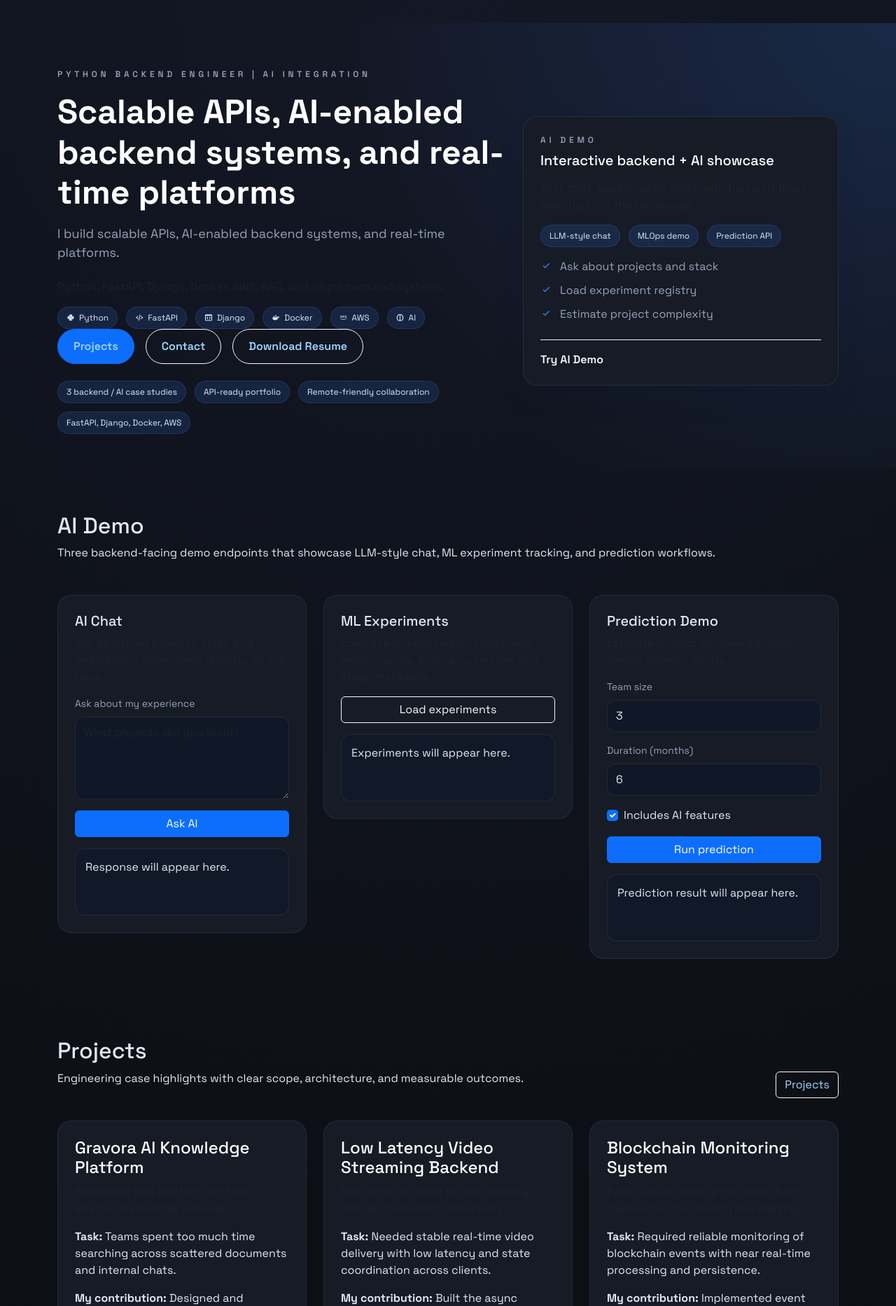
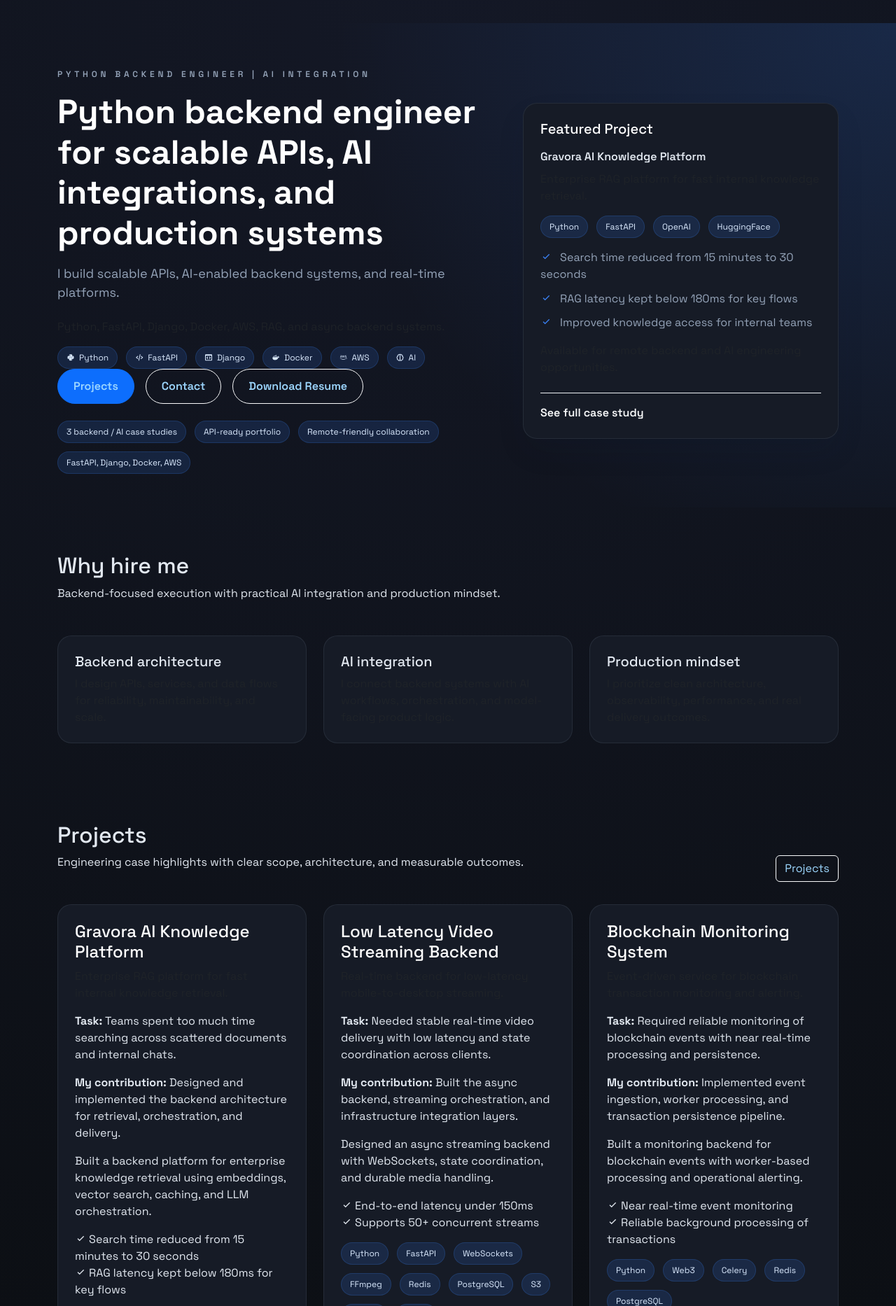
Before and after one commit to Oscardkyou/django-portfolio, a Django app: page / in a window 1280 px wide. Shown: the part 57-1923 px from the top of the page at 70% size. Run offline with Django 5.2, Linux system fonts and the light colour scheme; some libraries are stand-ins or nearby versions.

Commit message:
Update contact email from Yandex to Gmail and restructure homepage with featured project card and value proposition section

```diff
--- a/portfolio/data.py
+++ b/portfolio/data.py
@@ -22,7 +22,7 @@ AUTHOR = {
         "en": "Python, FastAPI, Django, Docker, AWS, RAG, and async backend systems.",
         "ru": "Python, FastAPI, Django, Docker, AWS, RAG и асинхронные backend-системы.",
     },
-    "email": "dauren2050@yandex.ru",
+    "email": "daurendevdk@gmail.com",
     "telegram": "https://t.me/DK_Oscar",
     "github": "https://github.com/Oscardkyou",
     "linkedin": "",
--- a/portfolio/templates/base.html
+++ b/portfolio/templates/base.html
@@ -87,7 +87,7 @@
                <div class="col-sm-6 social text-md-end">
                   <a href="https://t.me/DK_Oscar" aria-label="Telegram" target="_blank" rel="noopener"><span class="bx bxl-telegram"></span></a>
                   <a href="https://github.com/Oscardkyou" aria-label="GitHub" target="_blank" rel="noopener"><span class="bx bxl-github"></span></a>
-                  <a href="mailto:dauren2050@yandex.ru" aria-label="Email"><span class="bx bx-envelope"></span></a>
+                  <a href="mailto:daurendevdk@gmail.com" aria-label="Email"><span class="bx bx-envelope"></span></a>
                   <a href="{% url 'contact' %}" aria-label="Contact"><span class="bx bx-message-square-detail"></span></a>
                </div>
             </div>
--- a/portfolio/templates/index.html
+++ b/portfolio/templates/index.html
@@ -6,7 +6,7 @@
       <div class="row align-items-center">
          <div class="col-lg-7" data-aos="fade-up">
             <p class="hero-eyebrow">{{ author_data.title }}</p>
-            <h1 class="hero-title">Scalable APIs, AI-enabled backend systems, and real-time platforms</h1>
+            <h1 class="hero-title">Python backend engineer for scalable APIs, AI integrations, and production systems</h1>
             <p class="hero-subtitle">{{ author_data.hero_summary }}</p>
             <p class="text-muted mb-3">{{ author_data.hero_strengths }}</p>
             <div class="tech-icons">
@@ -30,73 +30,58 @@
          </div>
          <div class="col-lg-5 mt-4 mt-lg-0" data-aos="fade-up" data-aos-delay="150">
             <div class="hero-card">
-               <p class="hero-eyebrow mb-2">AI Demo</p>
-               <h3 class="h3 mb-3">Interactive backend + AI showcase</h3>
-               <p class="mb-3 text-muted">Test chat, experiments, and prediction workflows directly from the homepage.</p>
+               <h3 class="h3 mb-3">{{ ui.featured_project }}</h3>
+               {% if featured_project %}
+               <p class="mb-2 fw-semibold">{{ featured_project.title }}</p>
+               <p class="mb-3 text-muted">{{ featured_project.summary }}</p>
                <div class="stack-chips">
-                  <span>LLM-style chat</span>
-                  <span>MLOps demo</span>
-                  <span>Prediction API</span>
+                  {% for item in featured_project.stack|slice:":4" %}
+                  <span>{{ item }}</span>
+                  {% endfor %}
                </div>
                <ul class="list-unstyled mt-3 mb-0 hero-preview-list">
-                  <li><span class='bx bx-check'></span> Ask about projects and stack</li>
-                  <li><span class='bx bx-check'></span> Load experiment registry</li>
-                  <li><span class='bx bx-check'></span> Estimate project complexity</li>
+                  {% for result in featured_project.results|slice:":3" %}
+                  <li><span class='bx bx-check'></span> {{ result }}</li>
+                  {% endfor %}
                </ul>
+               <p class="text-muted mt-3 mb-0">{{ author_data.availability }}</p>
                <div class="hero-card-footer">
-                  <a class="link-light fw-semibold" href="#ai-demo-section">Try AI Demo</a>
+                  <a class="link-light fw-semibold" href="{% url 'work_detail' featured_project.slug %}?lang={{ lang }}">{{ ui.see_full_case }}</a>
                </div>
+               {% else %}
+               <p class="mb-0">Featured projects will appear here once added.</p>
+               {% endif %}
             </div>
          </div>
       </div>
    </div>
 </section>
 
-<section class="section" id="ai-demo-section">
+<section class="section">
    <div class="container">
       <div class="section-header">
          <div>
-            <h2>AI Demo</h2>
-            <p>Three backend-facing demo endpoints that showcase LLM-style chat, ML experiment tracking, and prediction workflows.</p>
+            <h2>Why hire me</h2>
+            <p>Backend-focused execution with practical AI integration and production mindset.</p>
          </div>
       </div>
       <div class="row g-4">
-         <div class="col-md-6 col-lg-4">
+         <div class="col-md-4">
             <div class="project-card">
-               <h5>AI Chat</h5>
-               <p class="text-muted">Ask about my projects, skills, and engineering experience directly on the page.</p>
-               <div class="ai-demo-form">
-                  <label class="form-label" for="ai-chat-input">Ask about my experience</label>
-                  <textarea class="form-control" id="ai-chat-input" rows="4" placeholder="What projects did you build?"></textarea>
-                  <button type="button" class="btn btn-primary mt-3 w-100" id="ai-chat-submit" data-endpoint="{% url 'api_ai_chat' %}">Ask AI</button>
-               </div>
-               <div class="ai-demo-output mt-3" id="ai-chat-output">Response will appear here.</div>
+               <h5>Backend architecture</h5>
+               <p class="text-muted mb-0">I design APIs, services, and data flows for reliability, maintainability, and scale.</p>
             </div>
          </div>
-         <div class="col-md-6 col-lg-4">
+         <div class="col-md-4">
             <div class="project-card">
-               <h5>ML Experiments</h5>
-               <p class="text-muted">Load experiment registry data with model names, accuracy, version, and stage metadata.</p>
-               <button type="button" class="btn btn-outline-light w-100" id="ai-experiments-load" data-endpoint="{% url 'api_ai_experiments' %}">Load experiments</button>
-               <div class="ai-demo-output mt-3" id="ai-experiments-output">Experiments will appear here.</div>
+               <h5>AI integration</h5>
+               <p class="text-muted mb-0">I connect backend systems with AI workflows, orchestration, and model-facing product logic.</p>
             </div>
          </div>
-         <div class="col-md-6 col-lg-4">
+         <div class="col-md-4">
             <div class="project-card">
-               <h5>Prediction Demo</h5>
-               <p class="text-muted">Estimate project complexity using simple delivery inputs.</p>
-               <div class="ai-demo-form">
-                  <label class="form-label" for="predict-team-size">Team size</label>
-                  <input class="form-control" id="predict-team-size" type="number" min="1" value="3">
-                  <label class="form-label mt-3" for="predict-duration">Duration (months)</label>
-                  <input class="form-control" id="predict-duration" type="number" min="1" value="6">
-                  <div class="form-check mt-3">
-                     <input class="form-check-input" type="checkbox" id="predict-ai-features" checked>
-                     <label class="form-check-label" for="predict-ai-features">Includes AI features</label>
-                  </div>
-                  <button type="button" class="btn btn-primary mt-3 w-100" id="ai-predict-submit" data-endpoint="{% url 'api_ai_predict' %}">Run prediction</button>
-               </div>
-               <div class="ai-demo-output mt-3" id="ai-predict-output">Prediction result will appear here.</div>
+               <h5>Production mindset</h5>
+               <p class="text-muted mb-0">I prioritize clean architecture, observability, performance, and real delivery outcomes.</p>
             </div>
          </div>
       </div>
@@ -200,4 +185,55 @@
    </div>
 </section>
 
+<section class="section">
+   <div class="container">
+      <div class="section-header">
+         <div>
+            <h2>Interactive AI Demo</h2>
+            <p>Optional technical demo with chat, ML experiment samples, and project complexity prediction.</p>
+         </div>
+      </div>
+      <div class="row g-4">
+         <div class="col-md-6 col-lg-4">
+            <div class="project-card">
+               <h5>AI Chat</h5>
+               <p class="text-muted">Ask about my projects, skills, and engineering experience directly on the page.</p>
+               <div class="ai-demo-form">
+                  <label class="form-label" for="ai-chat-input">Ask about my experience</label>
+                  <textarea class="form-control" id="ai-chat-input" rows="4" placeholder="What projects did you build?"></textarea>
+                  <button type="button" class="btn btn-primary mt-3 w-100" id="ai-chat-submit" data-endpoint="{% url 'api_ai_chat' %}">Ask AI</button>
+               </div>
+               <div class="ai-demo-output mt-3" id="ai-chat-output">Response will appear here.</div>
+            </div>
+         </div>
+         <div class="col-md-6 col-lg-4">
+            <div class="project-card">
+               <h5>ML Experiments</h5>
+               <p class="text-muted">Load experiment registry data with model names, accuracy, version, and stage metadata.</p>
+               <button type="button" class="btn btn-outline-light w-100" id="ai-experiments-load" data-endpoint="{% url 'api_ai_experiments' %}">Load experiments</button>
+               <div class="ai-demo-output mt-3" id="ai-experiments-output">Experiments will appear here.</div>
+            </div>
+         </div>
+         <div class="col-md-6 col-lg-4">
+            <div class="project-card">
+               <h5>Prediction Demo</h5>
+               <p class="text-muted">Estimate project complexity using simple delivery inputs.</p>
+               <div class="ai-demo-form">
+                  <label class="form-label" for="predict-team-size">Team size</label>
+                  <input class="form-control" id="predict-team-size" type="number" min="1" value="3">
+                  <label class="form-label mt-3" for="predict-duration">Duration (months)</label>
+                  <input class="form-control" id="predict-duration" type="number" min="1" value="6">
+                  <div class="form-check mt-3">
+                     <input class="form-check-input" type="checkbox" id="predict-ai-features" checked>
+                     <label class="form-check-label" for="predict-ai-features">Includes AI features</label>
+                  </div>
+                  <button type="button" class="btn btn-primary mt-3 w-100" id="ai-predict-submit" data-endpoint="{% url 'api_ai_predict' %}">Run prediction</button>
+               </div>
+               <div class="ai-demo-output mt-3" id="ai-predict-output">Prediction result will appear here.</div>
+            </div>
+         </div>
+      </div>
+   </div>
+</section>
+
 {% endblock %}
```
